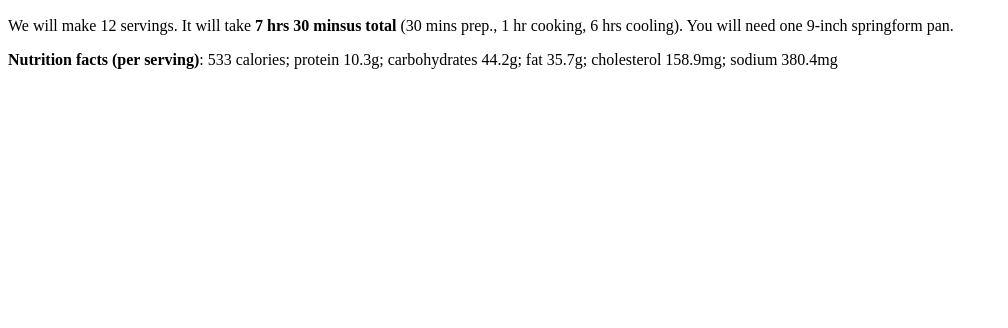
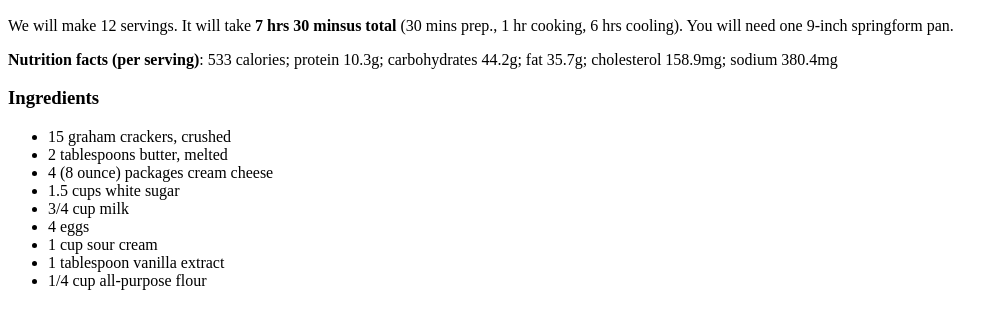
Before and after one commit to Blagoobrazova/odin-recipes, a plain HTML site: page recipes/nycheesecake.html in a window 1280 px wide. Shown: the part 148-476 px from the top of the page, without its empty margins (0-1008 px from the left). Drawn offline with Linux system fonts and the light colour scheme.

Commit message:
Add ingredients for cheesecake

```diff
--- a/recipes/nycheesecake.html
+++ b/recipes/nycheesecake.html
@@ -3,7 +3,7 @@
 
 <head>
     <meta charset="UTF-8">
-    <title>RecipePage</title>
+    <title>FirstRecipePage</title>
 </head>
 
 <body>
@@ -12,12 +12,26 @@
 
     <h2>Description</h2>
 
-    <p>We will make 12 servings.
-       It will take <strong>7 hrs 30 minsus total</strong> (30 mins prep., 1 hr cooking, 6 hrs cooling).
-       You will need one 9-inch springform pan.</p>
+         <p>We will make 12 servings.
+         It will take <strong>7 hrs 30 minsus total</strong> (30 mins prep., 1 hr cooking, 6 hrs cooling).
+          You will need one 9-inch springform pan.</p>
 
-    <p><strong>Nutrition facts (per serving)</strong>: 533 calories; protein 10.3g;
-        carbohydrates 44.2g; fat 35.7g; cholesterol 158.9mg; sodium 380.4mg</p>
+         <p><strong>Nutrition facts (per serving)</strong>: 533 calories; protein 10.3g;
+         carbohydrates 44.2g; fat 35.7g; cholesterol 158.9mg; sodium 380.4mg</p>
+
+    <h3>Ingredients</h3>
+    <ul>
+        <li>15 graham crackers, crushed</li>
+        <li>2 tablespoons butter, melted</li>
+        <li>4 (8 ounce) packages cream cheese</li>
+        <li>1.5 cups white sugar</li>
+        <li>3/4 cup milk</li>
+        <li>4 eggs</li>
+        <li>1 cup sour cream</li>
+        <li>1 tablespoon vanilla extract</li>
+        <li>1/4 cup all-purpose flour</li>
+    </ul>
+
 </body>
 
 </html>
```
